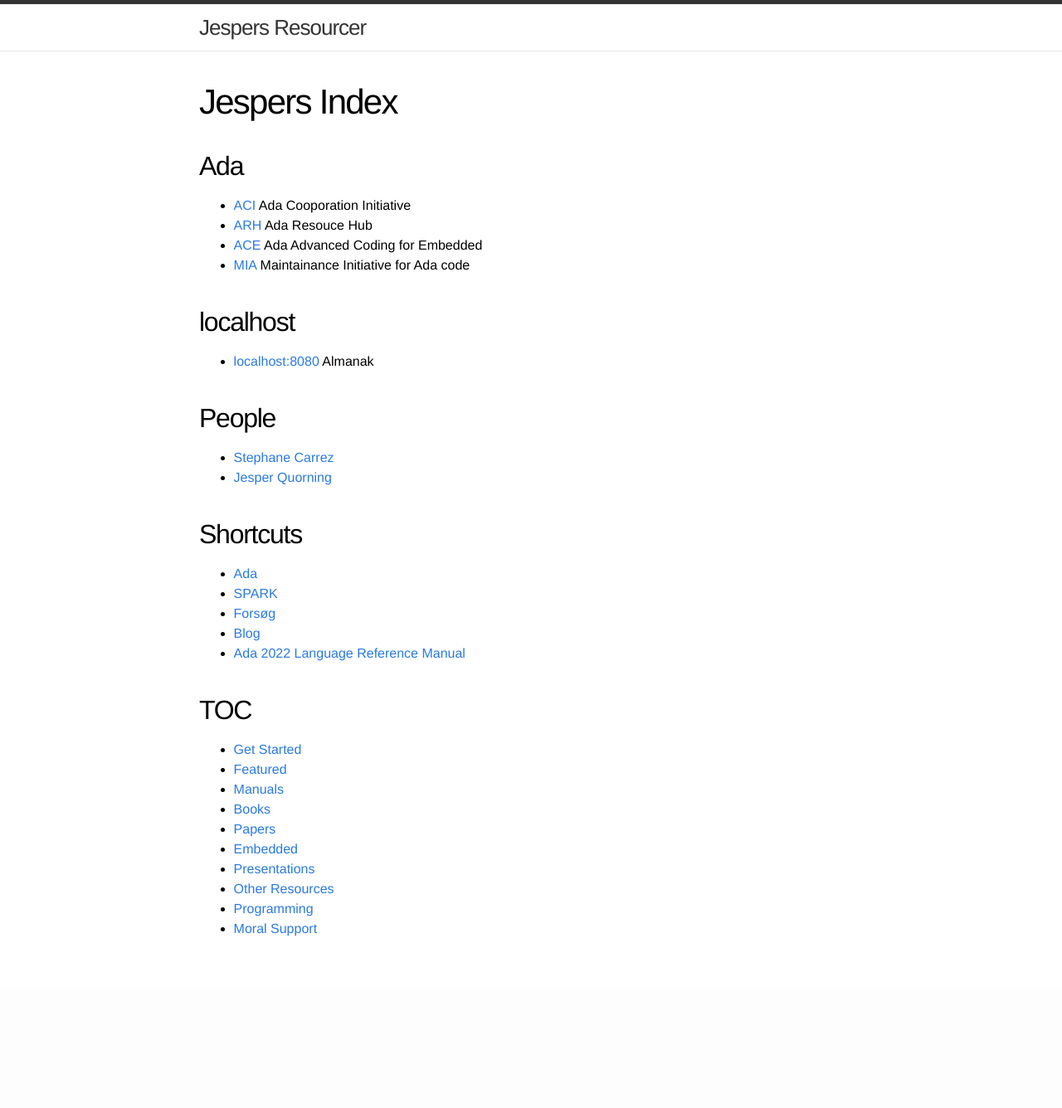
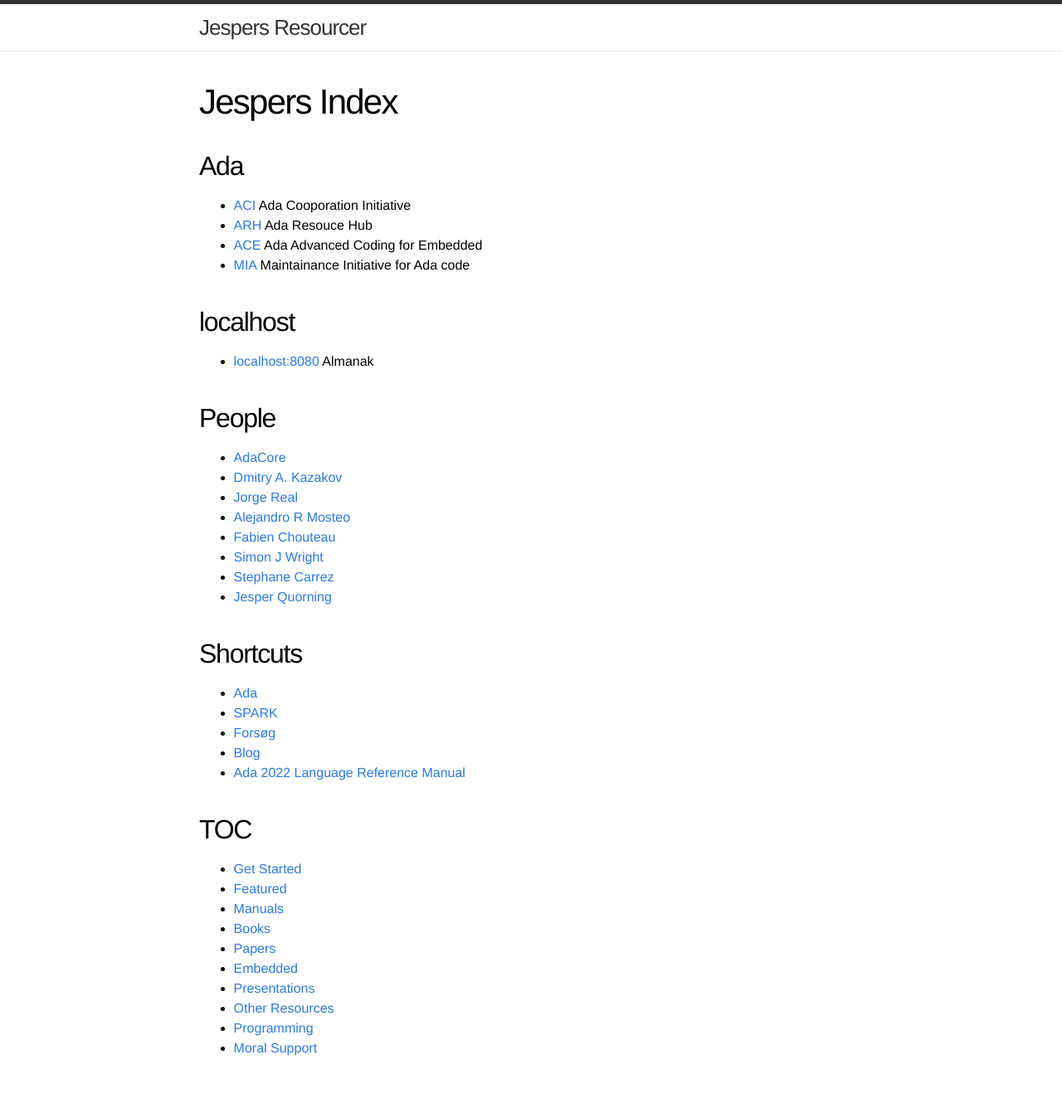
Before and after one commit to quornings/quornings.github.io, a Jekyll site: the page built from index.md, in a window 1280 px wide. Shown: the whole page at 83% size. Built offline with Jekyll 4.4.1, drawn with Linux system fonts in a browser that asks for light colours; before the commit the page ends 1192 px from its top, so only the background shows below that.

Commit message:
Ada personer

```diff
--- a/index.md
+++ b/index.md
@@ -16,6 +16,12 @@ localhost
 
 People
 ----
+- [AdaCore](https://github.com/AdaCore)
+- [Dmitry A. Kazakov](http://www.dmitry-kazakov.de)
+- [Jorge Real](https://github.com/jorge-real)
+- [Alejandro R Mosteo](https://github.com/mosteo)
+- [Fabien Chouteau](https://github.com/Fabien-Chouteau)
+- [Simon J Wright](https://github.com/simonjwright)
 - [Stephane Carrez](https://gitlab.com/stcarrez)
 - [Jesper Quorning](https://github.com/jquorning)
 
```
